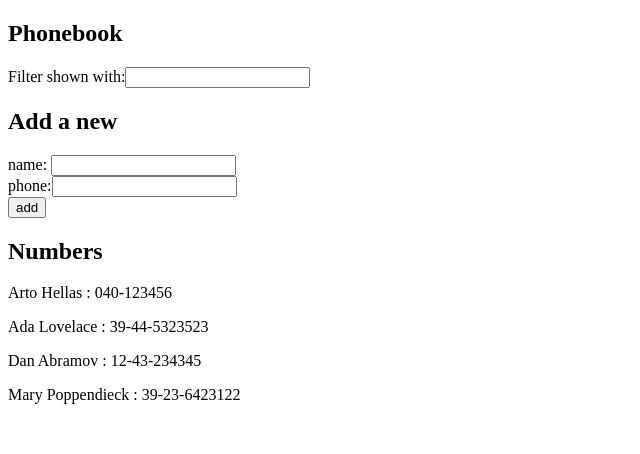
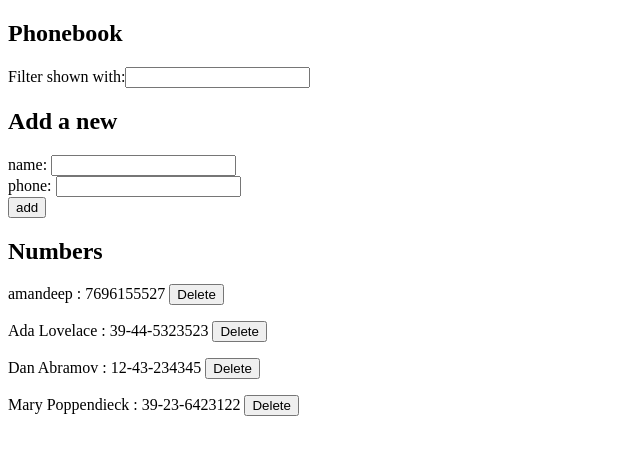
Before and after one commit to amandeep90s/fullstack-react-course, a React (Vite) app in the folder part2/phonebook/: page / in a window 1280 px wide. Shown: the top 454 px of the page, without its empty margins (0-640 px from the left). Built offline with nearby package versions, Linux system fonts and the light colour scheme; data requests are answered from the project's data file.

Commit message:
Part 2 - Exercise 2.12 to 2.15 is completed

```diff
--- a/part2/phonebook/db.json
+++ b/part2/phonebook/db.json
@@ -1,24 +1,24 @@
 {
   "persons": [
     {
-			"name": "Arto Hellas",
-			"phone": "040-123456",
-			"id": 1
+      "name": "amandeep",
+      "phone": "7696155527",
+      "id": "1"
     },
     {
       "name": "Ada Lovelace",
       "phone": "39-44-5323523",
-			"id": 2
+      "id": "2"
     },
     {
       "name": "Dan Abramov",
       "phone": "12-43-234345",
-			"id": 3
+      "id": "3"
     },
     {
       "name": "Mary Poppendieck",
       "phone": "39-23-6423122",
-			"id": 4
+      "id": "4"
     }
   ]
 }
--- a/part2/phonebook/src/App.jsx
+++ b/part2/phonebook/src/App.jsx
@@ -1,8 +1,8 @@
-import axios from "axios";
 import { useEffect, useState } from "react";
 import Filter from "./components/Filter";
 import PersonForm from "./components/PersonForm";
 import Persons from "./components/Persons";
+import personService from "./services/persons";
 
 const App = () => {
 	const [persons, setPersons] = useState([]);
@@ -11,9 +11,7 @@ const App = () => {
 	const [filter, setFilter] = useState("");
 
 	useEffect(() => {
-		axios.get("http://localhost:3001/persons").then((response) => {
-			setPersons(response.data);
-		});
+		personService.getAll().then((initialPersons) => setPersons(initialPersons));
 	}, []);
 
 	const handleNewName = (e) => setNewName(e.target.value);
@@ -25,18 +23,46 @@ const App = () => {
 
 		if (newName) {
 			const isNameExist = persons.find(
-				(person) => newName.trim() === person.name
+				(person) => newName.toLowerCase().trim() === person.name.toLowerCase()
 			);
 
-			if (isNameExist) {
-				alert(`${newName} is already added to phonebook`);
-				return;
+			const newPersonObject = {
+				name: newName.trim(),
+				phone: newPhone.trim(),
+			};
+
+			if (
+				isNameExist &&
+				confirm(
+					`${isNameExist.name} is already added to phonebook, replace the old number with a new one?`
+				)
+			) {
+				personService
+					.update(isNameExist.id, newPersonObject)
+					.then((returnedPerson) => {
+						const newPersons = persons.map((person) =>
+							person.id === isNameExist.id ? returnedPerson : person
+						);
+						setPersons(newPersons);
+						setNewName("");
+						setNewPhone("");
+					});
+			} else {
+				personService.create(newPersonObject).then((returnedPerson) => {
+					setPersons(persons.concat(returnedPerson));
+					setNewName("");
+					setNewPhone("");
+				});
 			}
-			const newPersonObject = { name: newName.trim(), phone: newPhone.trim() };
+		}
+	};
 
-			setPersons(persons.concat(newPersonObject));
-			setNewName("");
-			setNewPhone("");
+	const handleDelete = (id) => {
+		const person = persons.find((person) => person.id === id);
+		if (confirm(`Delete ${person.name} ?`)) {
+			personService.destroy(person.id).then(() => {
+				setPersons(persons.filter((person) => person.id !== id));
+			});
 		}
 	};
 
@@ -60,7 +86,7 @@ const App = () => {
 			/>
 
 			<h2>Numbers</h2>
-			<Persons personsToShow={personsToShow} />
+			<Persons personsToShow={personsToShow} handleDelete={handleDelete} />
 		</div>
 	);
 };
--- a/part2/phonebook/src/components/Person.jsx
+++ b/part2/phonebook/src/components/Person.jsx
@@ -1,7 +1,8 @@
-const Person = ({ person }) => {
+const Person = ({ person, handleDelete }) => {
 	return (
 		<p>
-			{person.name} : {person.phone}
+			{person.name} : {person.phone}{" "}
+			<button onClick={() => handleDelete(person.id)}>Delete</button>
 		</p>
 	);
 };
--- a/part2/phonebook/src/components/PersonForm.jsx
+++ b/part2/phonebook/src/components/PersonForm.jsx
@@ -11,8 +11,7 @@ const PersonForm = ({
 				name: <input type="text" value={newName} onChange={handleNewName} />
 			</div>
 			<div>
-				phone:
-				<input type="text" value={newPhone} onChange={handleNewPhone} />
+				phone: <input type="text" value={newPhone} onChange={handleNewPhone} />
 			</div>
 			<div>
 				<button type="submit">add</button>
--- a/part2/phonebook/src/components/Persons.jsx
+++ b/part2/phonebook/src/components/Persons.jsx
@@ -1,8 +1,8 @@
 import Person from "./Person";
 
-const Persons = ({ personsToShow }) => {
+const Persons = ({ personsToShow, handleDelete }) => {
 	return personsToShow.map((person) => (
-		<Person person={person} key={person.name} />
+		<Person person={person} handleDelete={handleDelete} key={person.name} />
 	));
 };
 
--- /dev/null
+++ b/part2/phonebook/src/services/persons.js
@@ -0,0 +1,30 @@
+import axios from "axios";
+
+const baseUrl = "http://localhost:3001/persons";
+
+const getAll = () => {
+	const request = axios.get(baseUrl);
+	return request.then((response) => response.data);
+};
+
+const create = (newPersonObject) => {
+	const request = axios.post(baseUrl, newPersonObject);
+	return request.then((response) => response.data);
+};
+
+const update = (id, newPersonObject) => {
+	const request = axios.put(`${baseUrl}/${id}`, newPersonObject);
+	return request.then((response) => response.data);
+};
+
+const destroy = (id) => {
+	const request = axios.delete(`${baseUrl}/${id}`);
+	return request.then((response) => response.data);
+};
+
+export default {
+	getAll,
+	create,
+	update,
+	destroy,
+};
```
Lines whose indentation alone changed are shown as unchanged.
